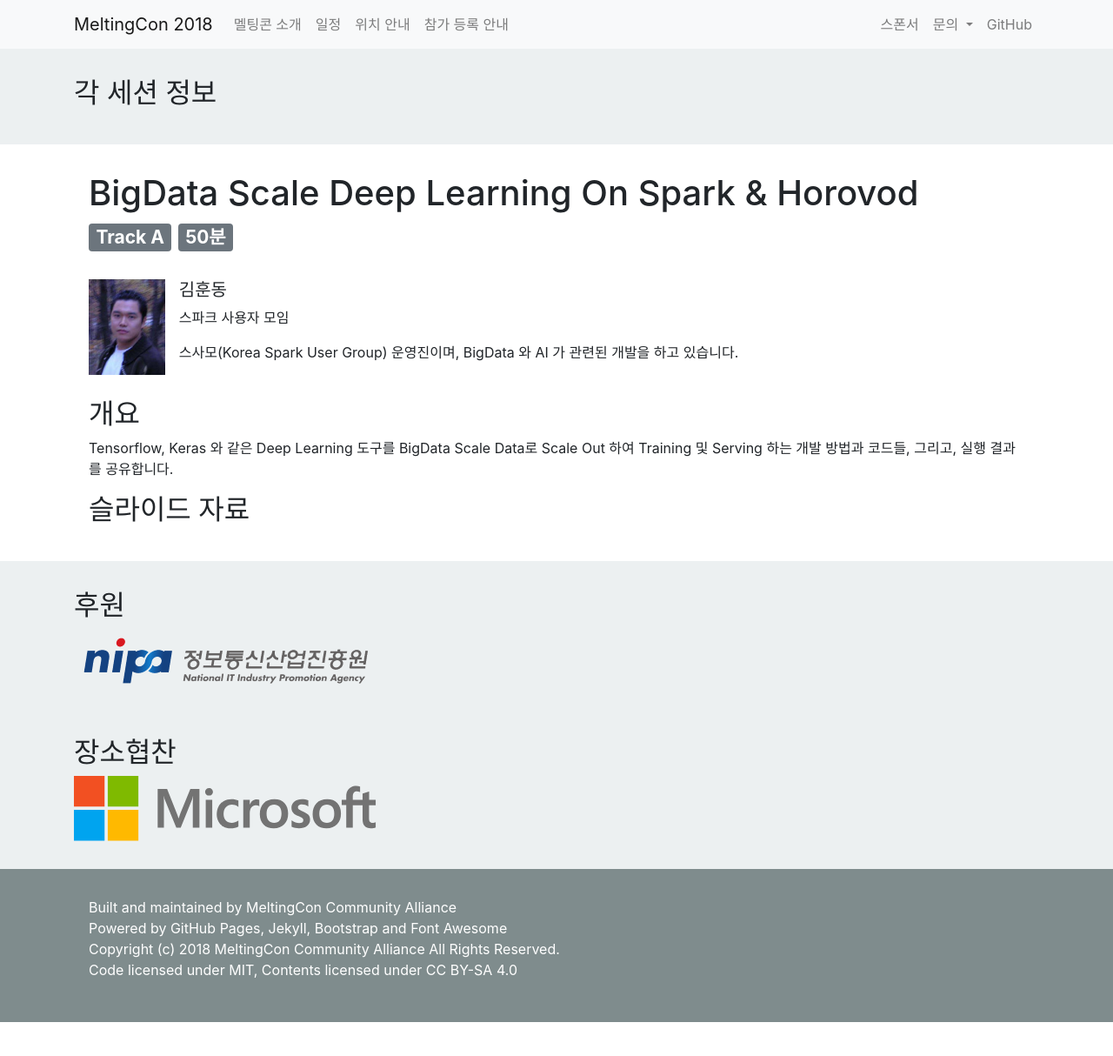
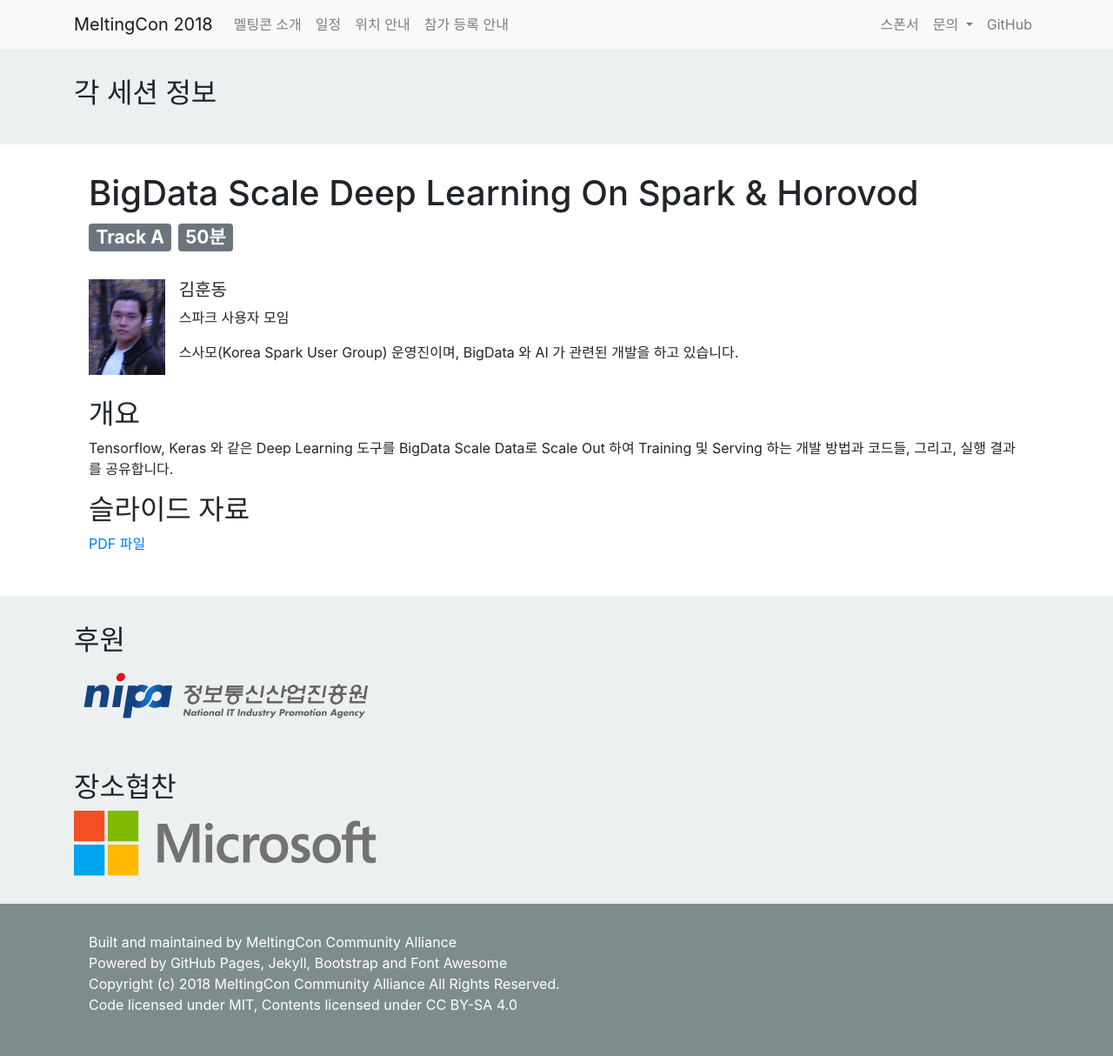
Before and after one commit to meltingcon/2018, a Jekyll site: the page built from _sessions/session_a_3.md, in a window 1280 px wide and 1215 px high. Shown: the whole window at 87% size. Built offline with Jekyll 4.4.1, drawn with Linux system fonts in a browser that asks for light colours.

Commit message:
Update session_a_3.md
김훈동님 발표 자료 링크 추가

```diff
--- a/_sessions/session_a_3.md
+++ b/_sessions/session_a_3.md
@@ -15,3 +15,4 @@ speakers:
 ## 개요
 Tensorflow, Keras 와 같은 Deep Learning 도구를 BigData Scale Data로 Scale Out 하여 Training 및 Serving 하는 개발 방법과 코드들, 그리고, 실행 결과를 공유합니다.
 ## 슬라이드 자료
+[PDF 파일](../assets/files/김훈동.pdf)
```
